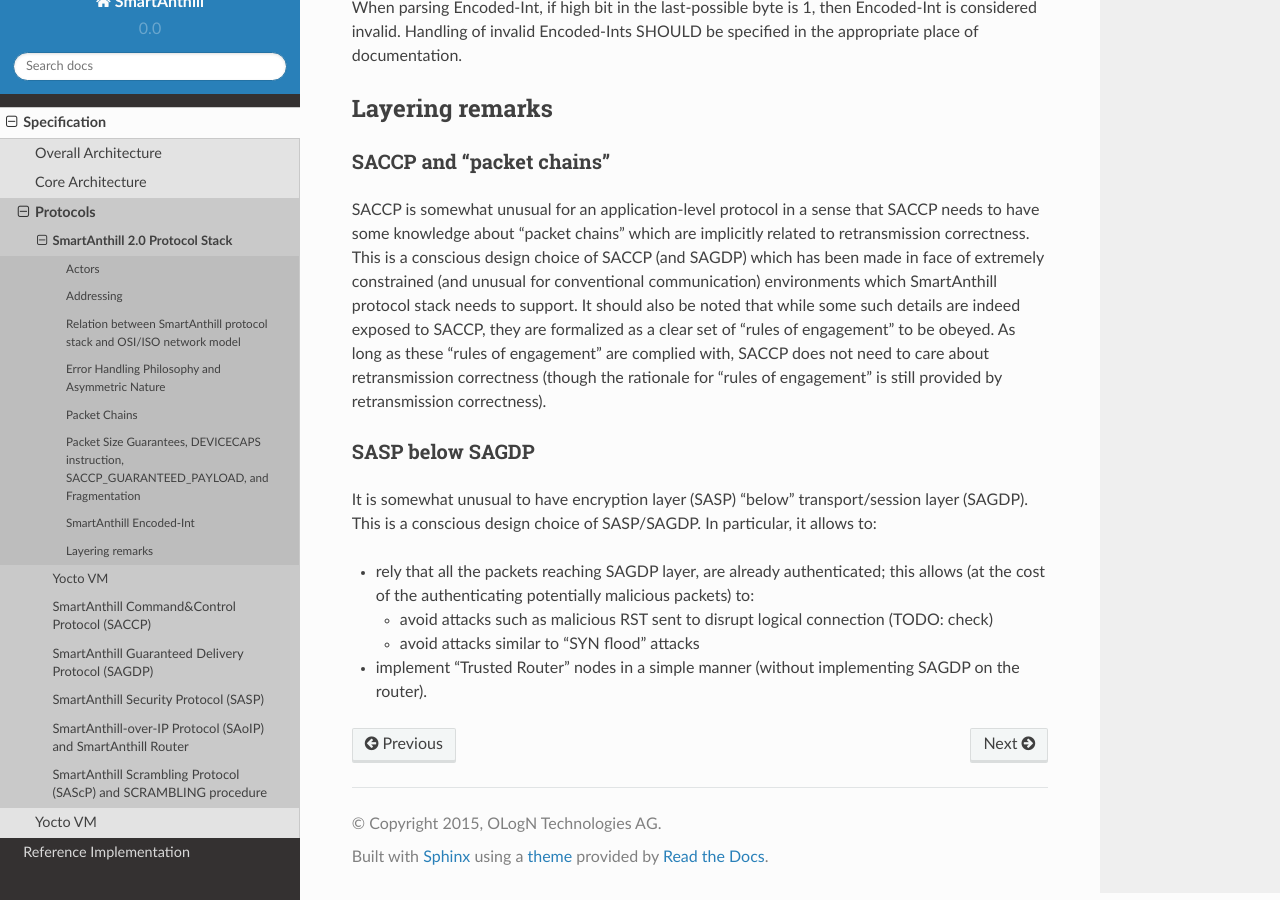
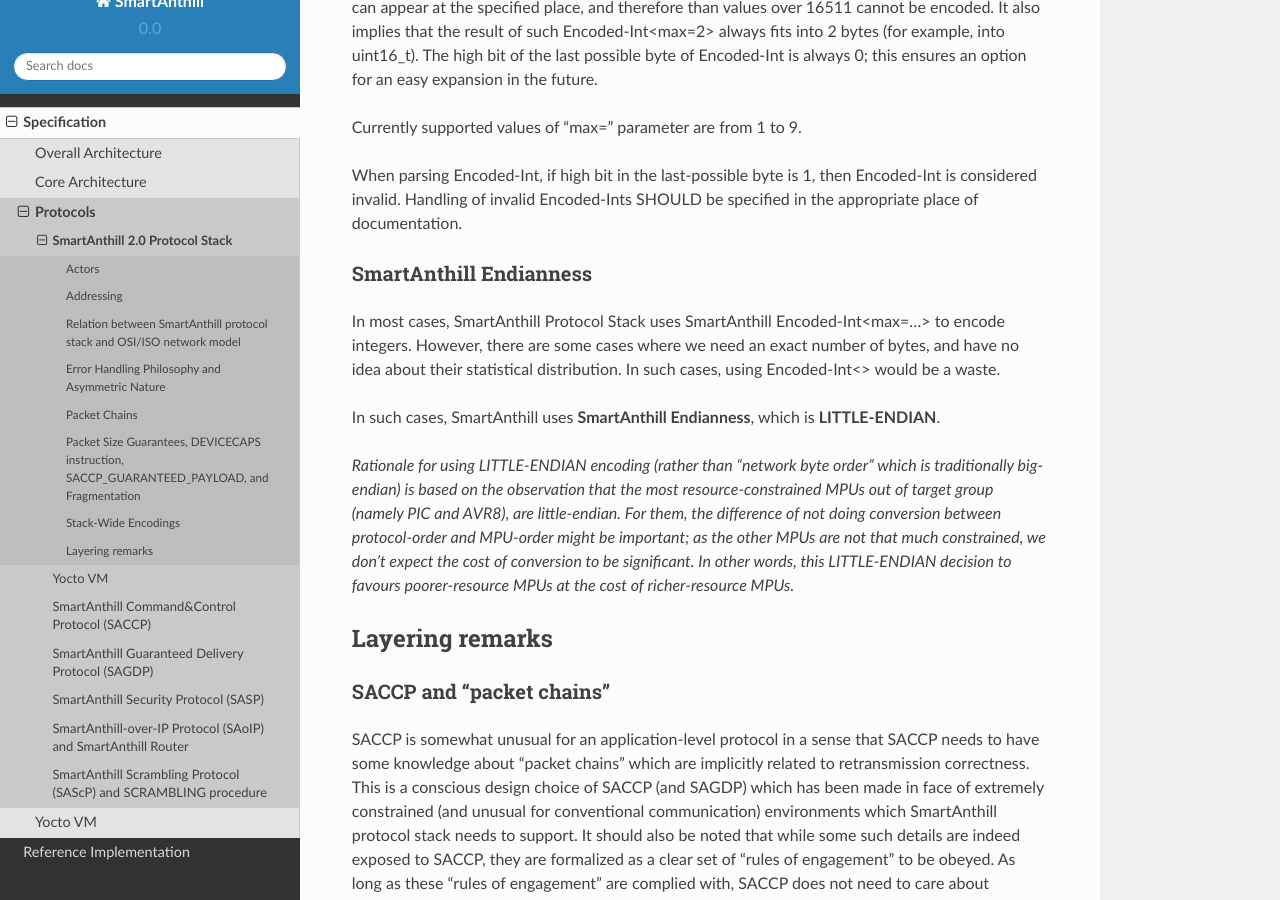
Before and after one commit to smartanthill/smartanthill2_0, a Sphinx documentation site: the page built from docs/design-documents/protocols/smartanthill-protocol-stack.rst, in a window 1280 px wide and 900 px high, scrolled down 6724 px. Built offline with Sphinx 7.4.7 and the Read the Docs theme 2.0.0, drawn with Linux system fonts in a browser that asks for light colours; some of the changed text lies outside the part shown.

Commit message:
Protocol Stack v0.2.3, Yocto VM v0.1.9a: SmartAnthill Endianness

```diff
--- a/docs/design-documents/protocols/smartanthill-protocol-stack.rst
+++ b/docs/design-documents/protocols/smartanthill-protocol-stack.rst
@@ -152,8 +152,13 @@
 
 All SmartAnthill Protocols, except for SADLP-\*, MUST support SACCP payload sizes of at least 384 bytes. Therefore, after obtaining Device Capabilities for a SmartAnthill Device, SmartAnthill Client MAY calculate *min(DeviceCapabilities.SACCP_GUARANTEED_PAYLOAD,384)* to determine SACCP payload size which is guaranteed to be delivered to the Device. Alternatively, SmartAnthill MAY calculate *min(DeviceCapabilities.SACCP_GUARANTEED_PAYLOAD,Client_Side_SACCP_Payload)* for the same purpose (here Client_Side_SACCP_Payload will depend on SAoIP protocol in use).
 
+Stack-Wide Encodings
+--------------------
+
+There are some encodings and encoding conventions which are used throughout SmartAnthill Protocol Stack.
+
 SmartAnthill Encoded-Int
-------------------------
+^^^^^^^^^^^^^^^^^^^^^^^^
 
 In several places in SmartAnthill Protocol Stack, there is a need to encode integers, which happen to be small most of the time (one such example is sizes, another example is some kinds of incrementally-increased ids). To encode them efficiently, SmartAnthill Protocol Stack uses a compact encoding, which encodes small integers with smaller number of bytes.
 
@@ -206,13 +211,22 @@
 +-------------------------+---------------------+------------------+------------------+
 
 Encoded-Int<max=>
-^^^^^^^^^^^^^^^^^
+'''''''''''''''''
 
 Wherever SmartAnthill specification mentions Encoded-Int, it MUST specify it in the form of Encoded-Int<max=...>. "max=" parameter specifies maximum number of bytes which can appear in this place. For example, Encoded-Int<max=2> specifies that maximum two bytes of Encoded-Int can appear at the specified place, and therefore than values over 16511 cannot be encoded. It also implies that the result of such Encoded-Int<max=2> always fits into 2 bytes (for example, into uint16_t). The high bit of the last possible byte of Encoded-Int is always 0; this ensures an option for an easy expansion in the future.
 
 Currently supported values of "max=" parameter are from 1 to 9.
 
 When parsing Encoded-Int, if high bit in the last-possible byte is 1, then Encoded-Int is considered invalid. Handling of invalid Encoded-Ints SHOULD be specified in the appropriate place of documentation.
+
+SmartAnthill Endianness
+^^^^^^^^^^^^^^^^^^^^^^^
+
+In most cases, SmartAnthill Protocol Stack uses SmartAnthill Encoded-Int<max=...> to encode integers. However, there are some cases where we need an exact number of bytes, and have no idea about their statistical distribution. In such cases, using Encoded-Int<> would be a waste.
+
+In such cases, SmartAnthill uses **SmartAnthill Endianness**, which is **LITTLE-ENDIAN**.
+
+*Rationale for using LITTLE-ENDIAN encoding (rather than "network byte order" which is traditionally big-endian) is based on the observation that the most resource-constrained MPUs out of target group (namely PIC and AVR8), are little-endian. For them, the difference of not doing conversion between protocol-order and MPU-order might be important; as the other MPUs are not that much constrained, we don't expect the cost of conversion to be significant. In other words, this LITTLE-ENDIAN decision to favours poorer-resource MPUs at the cost of richer-resource MPUs.*
 
 Layering remarks
 ----------------
```
Also changed, not shown: other parts of docs/design-documents/protocols/smartanthill-protocol-stack.rst (+1 -1 lines), docs/design-documents/protocols/yocto-vm.rst (+4 -4 lines).
